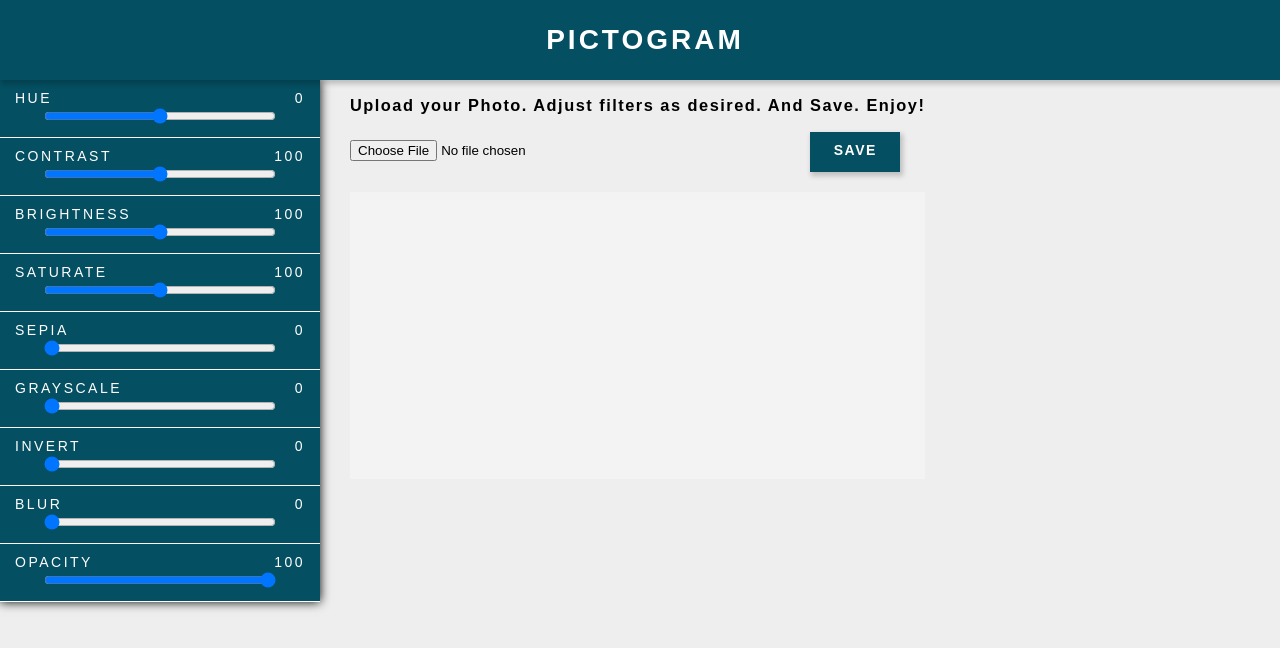
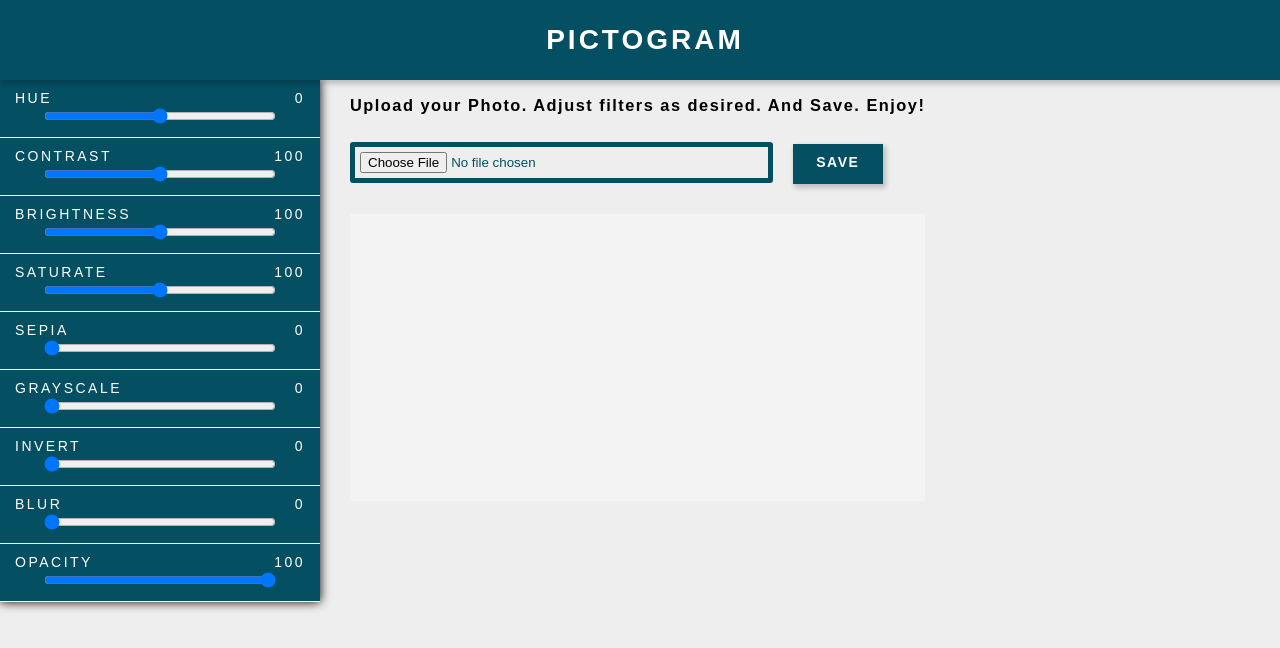
Before and after one commit to segunolalive/pictogram, a React (Create React App) app: page / in a window 1280 px wide. Shown: the top 648 px of the page. Built offline with nearby package versions, Linux system fonts and the light colour scheme.

Commit message:
made further UI improvements. Prevent non-image files from being uploaded

```diff
--- a/src/components/imageContainer.css
+++ b/src/components/imageContainer.css
@@ -7,6 +7,7 @@ canvas {
 .save {
     display: inline-block;
     padding: 10px 5px 5px;
+    margin: 10px;
     background-color: #fff;
     background-color: #044f62;
     color: #fff;
@@ -22,4 +23,14 @@ canvas {
 .save:hover {
     color: #044f62;
     background-color: #fff;
+    width: 30%;
 }
+
+input[type='file'] {
+    padding: 5px;
+    margin: 10px 10px 10px 0px;
+    color: #044f62;
+    width: 70%;
+    border: 5px solid #044f62;
+    border-radius: 3px;
+}
--- a/src/components/wrapper.js
+++ b/src/components/wrapper.js
@@ -37,13 +37,19 @@ class Wrapper extends Component {
   uploadImage = (e) => {
     const input = e.target;
     if (input.files.length === 0) return;
+    const type = input.files[0].type;
+    if (!type.match.match(/image.*/)) {
+      console.log('file is not a valid image', type);
+      return;
+      // TODO: inform user that file is not a valid image
+    }
     var reader = new FileReader();
     reader.onload = (e) => {
       this.setState({
         dataUri: e.target.result,
         fileSrc: input.value,
         filename: input.files[0].name,
-        type: input.files[0].type,
+        type: type,
       })
     }
     reader.readAsDataURL(input.files[0]);
```
